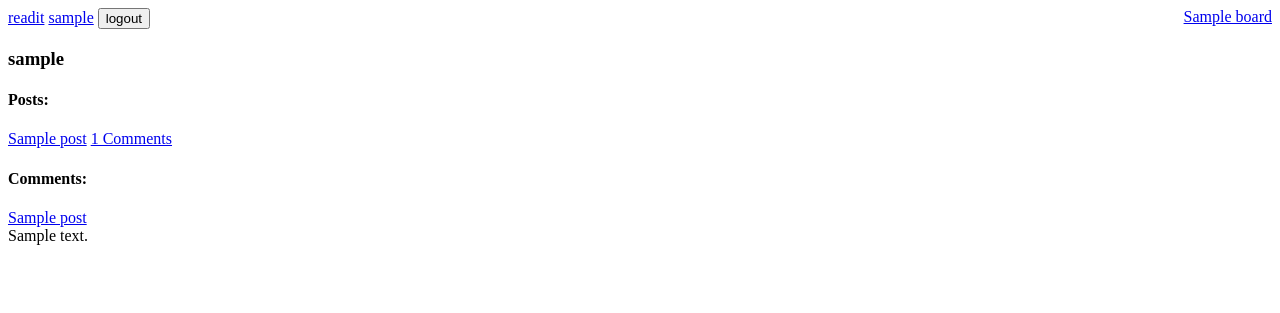
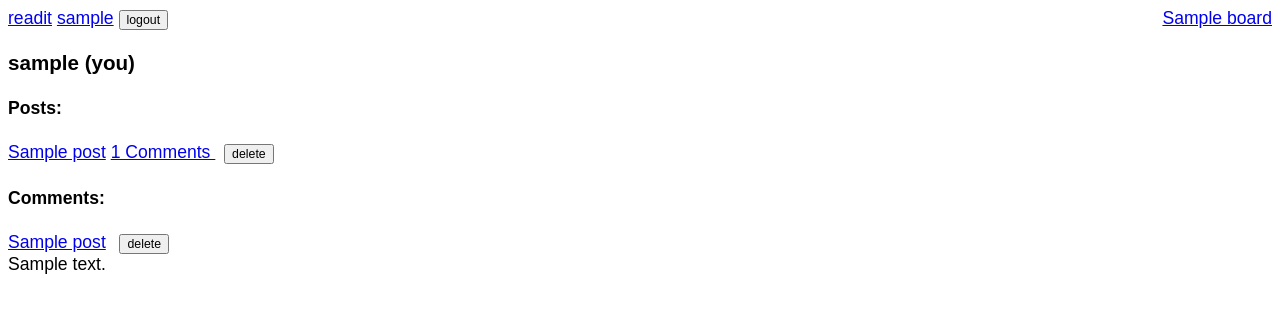
Before and after one commit to zyrian0v/readit, a Django app: a page that uses readit/templates/readit/profile.html in a window 1280 px wide. Shown: the top 313 px of the page. Run offline with Django 5.2, Linux system fonts and the light colour scheme; a user stored in the database is signed in; tables that the repository leaves empty hold one stand-in row (values such as "Sample post").

Commit message:
Add deletion of posts and comments

```diff
--- a/readit/static/readit/style.css
+++ b/readit/static/readit/style.css
@@ -1,3 +1,8 @@
+html {
+        font-size: 1.1rem;
+        font-family: sans-serif;
+}
+
 .logout {
         display: inline;
 }
@@ -23,6 +28,25 @@ form label {
         margin-left: 0.5rem;
 }
 
+.delete-post {
+        display: inline-block;
+        margin-left: 0.5rem;
+}
+
+.delete-post, button {
+        font-size: 0.7rem;
+}
+
+.delete-comment {
+        display: inline-block;
+        margin-left: 0.5rem;
+}
+
+.delete-comment, button {
+        font-size: 0.7rem;
+}
+
+
 .reply-form {
         display: none;
 }
--- a/readit/templates/readit/new_post.html
+++ b/readit/templates/readit/new_post.html
@@ -1,6 +1,7 @@
 {% extends "readit/base.html" %}
 
 {% block content %}
+        <p>This will be posted in '{{ board_name }}'.</p>
 
         <form action="" method="post">
                 {% csrf_token %}
--- a/readit/templates/readit/profile.html
+++ b/readit/templates/readit/profile.html
@@ -2,7 +2,14 @@
 
 {% block content %}
         <div>
-                <h3>{{ profile.username }}</h3>
+                <h3>
+                        {{ profile.username }}
+
+                        {% if is_you %}
+                                (you)
+                        {% endif %}
+                </h3>
+
 
                 <h4>Posts:</h4>
 
@@ -10,15 +17,28 @@
                         <a href="{{ post.url }}">{{ post.title }}</a>
                         <a href="{% url 'post' post.board.name post.id %}">
                                 {{ post.comment_set.all.count }} Comments
-                        </a><br>
+                        </a>
+                        {% if is_you %}
+                                <form class="delete-post" action="{% url 'delete_post' post.board post.id %}" method="post">
+                                        {% csrf_token %}
+                                        <button>delete</button>
+                                </form>
+                        {% endif %}
+                        <br>
                 {% endfor %}
 
                 <h4>Comments:</h4>
                 {% for comment in comments %}
-                        <p>
+                        <div class="comment">
                                 <a href="{% url 'post' comment.post.board.name comment.post.id %}">{{ comment.post.title }}</a>
+                                {% if is_you %}
+                                        <form class="delete-comment" action="{% url 'delete_comment' comment.id %}" method="post">
+                                                {% csrf_token %}
+                                                <button>delete</button>
+                                        </form>
+                                {% endif %}
                                 <br>{{ comment.content }}
-                        </p>
+                        </div>
                 {% endfor %}
         </div>
 {% endblock %}
--- a/readit/urls.py
+++ b/readit/urls.py
@@ -3,11 +3,12 @@ from . import views
 
 urlpatterns = [
         path("", views.index, name="index"),
+        path("comment/<int:comment_id>/delete", views.delete_comment, name="delete_comment"),
         path("<slug:board_name>/<int:post_id>", views.post, name="post"),
         path("<slug:board_name>/<int:post_id>/new_comment", views.new_comment, name="new_comment"),
+        path("<slug:board_name>/<int:post_id>/delete", views.delete_post, name="delete_post"),
         path("<slug:board_name>/new", views.new_post, name="new_post"),
         path("profile/<username>", views.profile, name="profile"),
         path("register", views.register, name="register"),
-
-        path("<slug:name>", views.board, name="board")
+        path("<slug:name>", views.board, name="board"),
 ]
--- a/readit/views.py
+++ b/readit/views.py
@@ -49,6 +49,7 @@ def new_post(request, board_name):
         form = PostForm()
         return render(request, "readit/new_post.html", {
                 "form": form,
+                "board_name": board_name,
         })
 
 def new_comment(request, board_name, post_id):
@@ -68,10 +69,12 @@ def profile(request, username):
         profile = get_object_or_404(User, username=username)
         posts = profile.post_set.all()
         comments = profile.comment_set.all()
+        is_you = request.user == profile
         return render(request, "readit/profile.html", {
                 "profile": profile,
                 "posts": posts,
                 "comments": comments,
+                "is_you": is_you,
         })
 
 def register(request):
@@ -99,3 +102,17 @@ def register(request):
         return render(request, "readit/register.html", {
                 "form": form,
         })
+
+def delete_post(request, board_name, post_id):
+        if request.method == "POST":
+                post = Post.objects.get(id=post_id)
+                if request.user == post.user:
+                        post.delete()
+        return redirect("profile", username=request.user.username)
+
+def delete_comment(request, comment_id):
+        if request.method == "POST":
+                comment = Comment.objects.get(id=comment_id)
+                if request.user == comment.user:
+                        comment.delete()
+        return redirect("profile", username=request.user.username)
```
